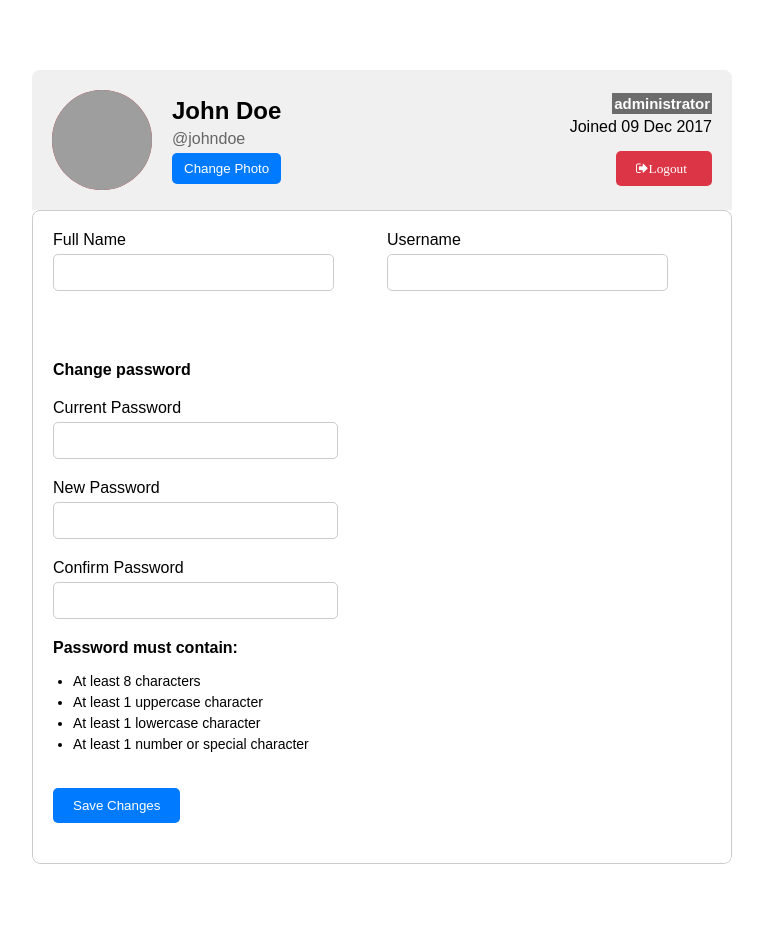
After one commit to ashimmnp/ProjectEChallan, a Flask app: template templates/userProfile.html in a window 1280 px wide. The commit adds this page. Shown: the whole page, without its empty margins (258-1021 px from the left). Run offline with Flask 3, Linux system fonts and the light colour scheme; the template is opened without the code that fills it, so the values that code supplies are empty; parts of the project's set-up code (start-up, migrations or seed data) failed here and were passed over; grey boxes are pictures that could not be loaded.

Commit message:
fixed merge error

```diff
--- a/migrations/versions/79defd375eb5_second_only_vehiclereg.py
+++ b/migrations/versions/79defd375eb5_second_only_vehiclereg.py
@@ -1,9 +1,7 @@
 """Second only vehiclereg
-
 Revision ID: 79defd375eb5
 Revises:
 Create Date: 2024-03-28 17:52:32.339299
-
 """
 from alembic import op
 import sqlalchemy as sa
--- a/migrations/versions/9349e9ca0e38_added_a_new_table_named_rules_to_ensure_.py
+++ b/migrations/versions/9349e9ca0e38_added_a_new_table_named_rules_to_ensure_.py
@@ -1,9 +1,7 @@
 """Added a new table named rules to ensure a proper data and rule description in it and be selected by officer later
-
 Revision ID: 9349e9ca0e38
 Revises: aabe6ec313d9
 Create Date: 2024-04-02 16:33:41.266970
-
 """
 from alembic import op
 import sqlalchemy as sa
--- a/migrations/versions/aabe6ec313d9_initital_migrate_for_database_designed.py
+++ b/migrations/versions/aabe6ec313d9_initital_migrate_for_database_designed.py
@@ -1,9 +1,7 @@
 """Initital migrate for database designed
-
 Revision ID: aabe6ec313d9
 Revises: 79defd375eb5
 Create Date: 2024-04-01 20:47:55.868220
-
 """
 from alembic import op
 import sqlalchemy as sa
--- a/models.py
+++ b/models.py
@@ -61,6 +61,6 @@ class rulesAndRegulations(db.Model):
     __tablename__ = 'rulesAndRegulations'
 
     rulesId = db.Column(db.String(255), primary_key=True)
-    rulecategory = db.Column(db.String(255))
+    rulescategory = db.Column(db.String(255))
     ruleDesc = db.Column(db.String(225))
     fineAmount = db.column(db.String(255))
--- /dev/null
+++ b/templates/css/userProfile.css
@@ -0,0 +1,312 @@
+body {
+    font-family: Arial, sans-serif;
+    margin: 0;
+    padding: 0;
+}
+.container {
+
+    max-width: 700px;
+    margin: 50px auto;
+    padding: 20px;
+}
+
+.profile {
+    border-radius: 8px;
+    overflow: hidden;
+}
+
+.profile-header {
+    display: flex;
+    flex-wrap: wrap;
+    justify-content: space-between;
+    align-items: center;
+    padding: 20px;
+    background-color: #f0f0f0;
+}
+
+.profile-info {
+    display: flex;
+    align-items: center;
+    flex-wrap: wrap;
+}
+
+.profile-image {
+    width: 100px;
+    height: 100px;
+    border-radius: 50%;
+    overflow: hidden;
+    margin-right: 20px;
+    background-color: #c82333;
+}
+
+.profile-image img {
+    width: 100%;
+    height: 100%;
+    object-fit: cover;
+}
+
+.profile-details {
+    flex-grow: 1;
+}
+
+.profile-name {
+    margin: 0;
+}
+
+.profile-username {
+    color: #666;
+    margin: 5px 0;
+}
+
+.change-photo {
+    background-color: #007bff;
+    color: #fff;
+    border: none;
+    padding: 8px 12px;
+    border-radius: 5px;
+    cursor: pointer;
+    transition: background-color 0.3s;
+}
+
+.change-photo:hover {
+    background-color: #0056b3;
+}
+
+.profile-admin {
+    text-align: right;
+}
+
+.profile-role {
+    padding: 2px;
+    background-color: #6c6c6c;
+    font-weight: bold;
+    color: white;
+    font-size: 15px;
+}
+
+.profile-joined {
+    margin: 5px 0;
+}
+
+.profile-form {
+    padding: 20px;
+    border: 1px solid #ccc;
+    border-radius: 8px;
+}
+
+.form-group {
+    margin-bottom: 30px;
+}
+
+label {
+    display: block;
+    margin-bottom: 5px;
+    font-weight: lighter;
+}
+
+input[type="text"],
+input[type="password"] {
+    width: calc(50% - 10px);
+    padding: 10px;
+    border-radius: 5px;
+    border: 1px solid #ccc;
+
+}
+
+
+
+.form-group input[type="password"] {
+    width: 40%;
+}
+
+
+.btn-save {
+    bottom:100px;
+    width:auto;
+    margin-top: 20px;
+    background-color: #007bff;
+    color: #fff;
+    border: none;
+    padding: 10px 20px;
+    border-radius: 5px;
+    cursor: pointer;
+    transition: background-color 0.3s;
+}
+
+.btn-save:hover {
+    background-color: #0056b3;
+}
+
+.profile-footer {
+    padding: 20px;
+    text-align: center;
+}
+
+.btn-logout {
+      background-color: rgb(220, 53, 69);
+    margin-top: 10px;
+    position: sticky;
+    color: rgb(255, 255, 255);
+    border: none;
+    padding: 10px 20px;
+    border-radius: 5px;
+    cursor: pointer;
+    transition: background-color 0.3s ease 0s;
+}
+
+.btn-logout:hover {
+    background-color: #a41e2c;
+}
+
+.btn-logout i {
+    margin-right: 5px;
+}
+
+
+
+.input-group {
+    display: flex;
+    flex-wrap: wrap;
+}
+
+.input-item {
+    flex-grow: 1;
+    margin-right: 10px;
+    margin-bottom: 10px;
+}
+
+.input-item:last-child {
+    margin-right: 0;
+}
+
+.input-item label {
+    display: block;
+    margin-bottom: 5px;
+    font-weight: lighter;
+}
+
+.input-item input[type="text"],
+.input-item input[type="password"] {
+    width: 80%;
+}
+
+.bold-text {
+    font-weight: bold;
+    margin-top: 60px;
+    margin-bottom: 20px;
+}
+
+.form-group {
+    position: relative;
+    margin-bottom: 20px;
+}
+
+.password-requirements {
+    margin-top: 20px;
+    padding: 0%;
+}
+
+.password-requirements h3 {
+    margin-bottom: 10px;
+    font-size: 16px;
+}
+
+.password-requirements ul {
+    margin-left: 20px;
+    padding: 0;
+}
+
+.password-requirements li {
+    font-size: 14px;
+    margin-bottom: 5px;
+}
+
+
+
+@media screen and (max-width: 768px) {
+    .profile-image {
+        width: 80px;
+        height: 80px;
+    }
+
+    .profile-details {
+        flex-grow: 2;
+    }
+}
+
+@media screen and (max-width: 489px) {
+    .profile-image {
+        width: 60px;
+        height: 60px;
+    }
+
+    .profile-header {
+        flex-direction: column;
+        align-items: center;
+    }
+
+    .profile-info {
+        text-align: center;
+        margin-bottom: 20px;
+    }
+
+    .profile-admin {
+        text-align: center;
+    }
+
+    .profile-form {
+        padding: 10px;
+    }
+
+    .profile-name {
+        font-size: 20px;
+    }
+
+    .profile-username {
+        font-size: 14px;
+    }
+
+    .profile-role {
+        font-size: 12px;
+    }
+
+    .profile-joined {
+        font-size: 12px;
+    }
+
+    .change-photo,
+    .btn-save,
+    .btn-logout {
+        padding: 8px 16px;
+        font-size: 14px;
+    }
+
+    .form-group input[type="password"] {
+        width: 90%; /* Adjust this value as needed */
+    }
+
+.input-item input[type="text"],
+.input-item input[type="password"] {
+    width: 90%;
+}
+.btn-save {
+    margin-top: 5px;
+    background-color: #007bff;
+    color: #fff;
+    border: none;
+    padding: 10px 20px;
+    border-radius: 5px;
+    cursor: pointer;
+    transition: background-color 0.3s;
+    width: 100%
+}
+    .btn-logout {
+        margin-top: 10px; /* Add some top margin for spacing */
+        margin-bottom: 10px; /* Add some bottom margin for spacing */
+        width: 100%; /* Adjust the width as needed */
+    }
+
+    .btn-logout i {
+        margin-right: 10px; /* Add some space between the icon and text */
+    }
+}
--- /dev/null
+++ b/templates/userProfile.html
@@ -0,0 +1,86 @@
+<!DOCTYPE html>
+<html lang="en">
+<head>
+<meta charset="UTF-8">
+<meta name="viewport" content="width=device-width, initial-scale=1.0">
+<title>Edit Profile</title>
+<link rel="stylesheet" href="css/userProfile.css">
+<link rel="stylesheet" href="https://cdnjs.cloudflare.com/ajax/libs/font-awesome/4.7.0/css/font-awesome.min.css">
+
+</head>
+<body>
+
+<div class="container">
+    <div class="profile">
+        <div class="profile-header">
+            <div class="profile-info">
+                <div class="profile-image">
+                    <img src="images/trafficPhoto.jpg" alt="Profile Picture">
+                </div>
+                <div class="profile-details">
+                    <h2 class="profile-name">John Doe</h2>
+                    <p class="profile-username">@johndoe</p>
+                    <button class="change-photo">Change Photo</button>
+                </div>
+            </div>
+            <div class="profile-admin">
+                <span class="profile-role">administrator</span>
+                <p class="profile-joined">Joined 09 Dec 2017</p>
+                <button type="button" class="btn-logout">
+                     <i class="fa fa-sign-out">Logout</i>
+                    </button>
+            </div>
+
+        </div>
+        <div class="profile-form">
+            <form action="#" method="post">
+                <div class="form-group">
+                    <div class="input-group">
+                        <div class="input-item">
+                            <label for="fullname">Full Name</label>
+                            <input type="text" id="fullname" name="fullname" placeholder=" ">
+                        </div>
+                        <div class="input-item">
+                            <label for="username">Username</label>
+                            <input type="text" id="username" name="username" placeholder=" ">
+                        </div>
+                    </div>
+                </div>
+
+                <div class="bold-text">
+                    <span>Change password</span>
+                </div>
+                <div class="form-group">
+                    <label for="current-password">Current Password</label>
+                    <input type="password" id="current-password" name="current-password" placeholder=" ">
+                </div>
+                <div class="form-group">
+                    <label for="new-password">New Password</label>
+                    <input type="password" id="new-password" name="new-password" placeholder=" ">
+                </div>
+                <div class="form-group">
+                    <label for="confirm-password">Confirm Password</label>
+                    <input type="password" id="confirm-password" name="confirm-password" placeholder=" ">
+                </div>
+                <div class="password-requirements">
+                    <h3>Password must contain:</h3>
+                    <ul>
+                        <li>    At least 8 characters</li>
+                        <li>    At least 1 uppercase character</li>
+                        <li>    At least 1 lowercase character</li>
+                        <li>    At least 1 number or special character</li>
+                    </ul>
+
+            </div>
+                <div class="form-group">
+                    <button type="submit" class="btn-save">Save Changes</button>
+
+
+
+                </div>
+            </form>
+        </div>
+    </div>
+</div>
+</body>
+</html>
```
Also changed, not shown: app.py (+0 -7 lines), migrations/versions/f6b547ad8b5d_initial_migration.py (added, +43 -0 lines), templates/addUser.html (+0 -22 lines), instance/dataechallan.db (deleted), 1 other file.
